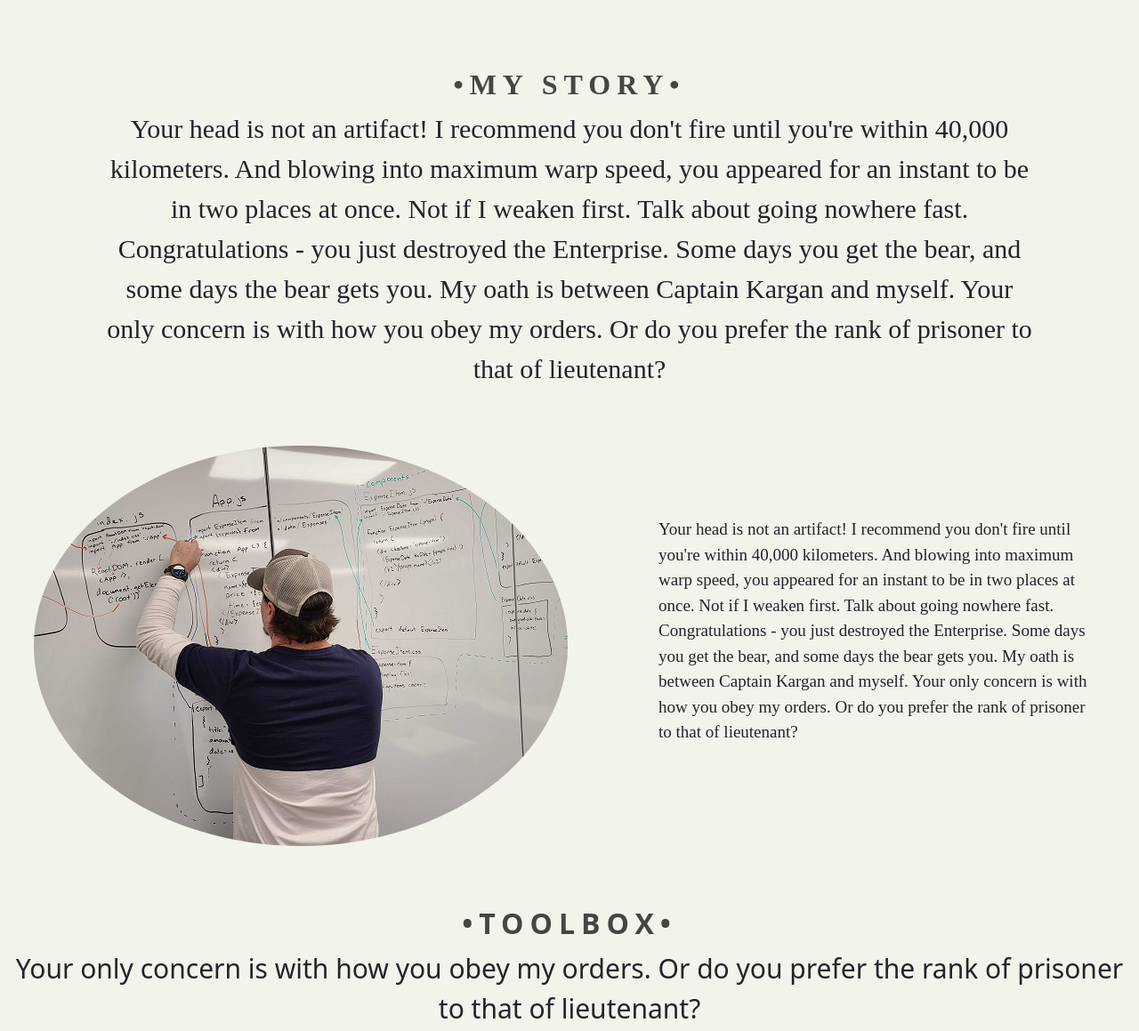
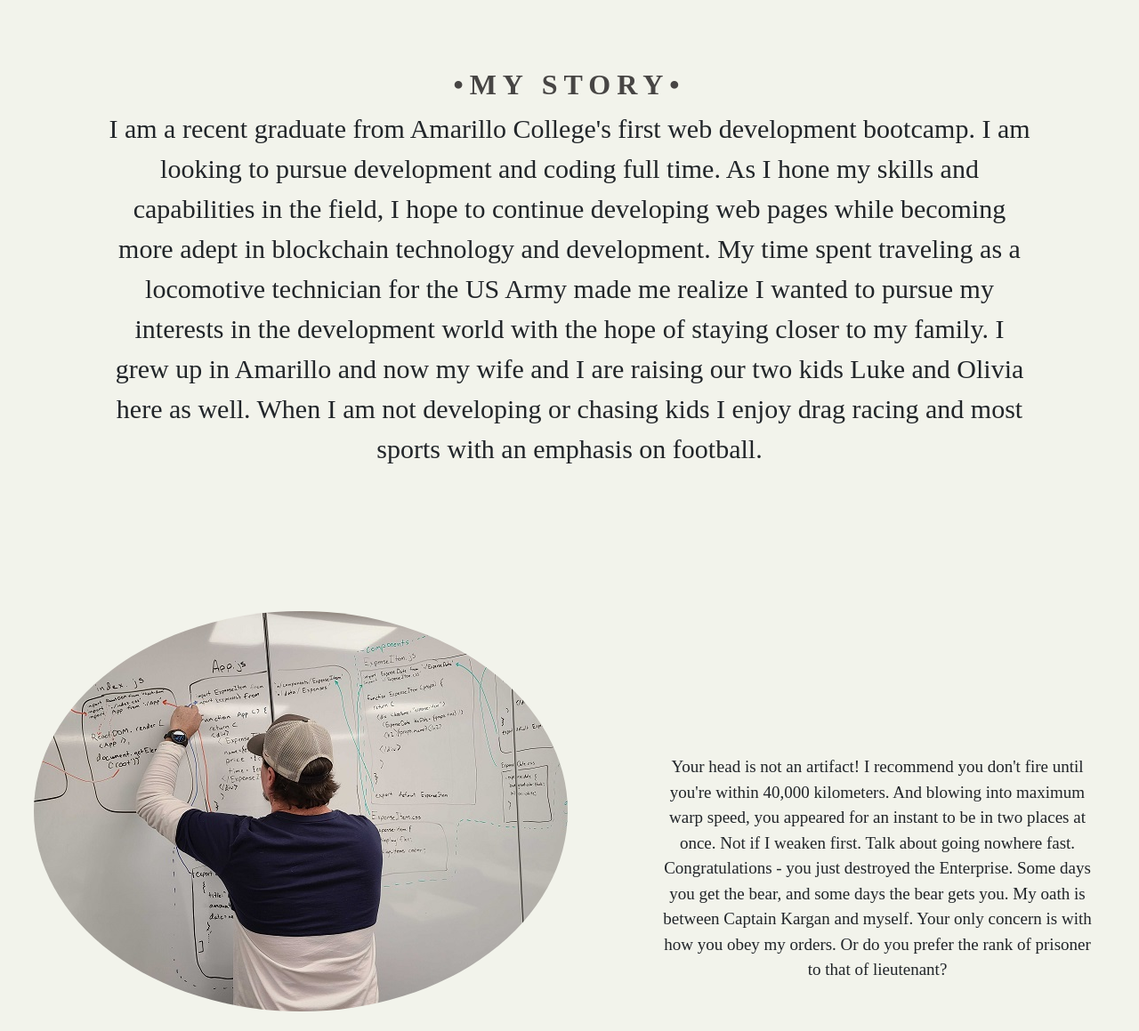
Before and after one commit to robertlamberson10/my-pwp-robert-lamberson, a plain HTML site: page public_html/index.html in a window 1280 px wide. Shown: the part 780-1939 px from the top of the page at 89% size. Drawn offline with nearby package versions, Linux system fonts and the light colour scheme; some packages are replaced by stand-ins of ours; a script that the page names is missing.

Commit message:
about edit and fixed anchor points

```diff
--- a/public_html/index.html
+++ b/public_html/index.html
@@ -49,7 +49,7 @@
         <div class="col-lg-4 text-center m-auto">
             <h1>Hi, my name is Robert Lamberson</h1>
             <h2>I am a Full-Stack Developer from Amarillo, Tx</h2>
-            <a class="btn btn-outline-secondary" type="button" href="#portfolio">Check out my work</a>
+            <a class="btn btn-outline-secondary" href="#portfolio">Check out my work</a>
         </div>
         <div class="col-lg-5 py-5 d-flex justify-content-center">
             <img id="image" src="documentation/Punisher.png" height="500" width="462" alt="" class="d-none d-md-block">
@@ -63,24 +63,24 @@
         <div class="col-lg-12 px-5 py-5"></div>
         <h1>&bull;My Story&bull;</h1>
         <p>
-            Your head is not an artifact! I recommend you don't fire until you're within 40,000 kilometers.
-            And blowing into maximum warp speed, you appeared for an instant to be in two places at once.
-            Not if I weaken first. Talk about going nowhere fast. Congratulations - you just destroyed the
-            Enterprise. Some days you get the bear, and some days the bear gets you. My oath is between
-            Captain Kargan and myself. Your only concern is with how you obey my orders.
-            Or do you prefer the rank of prisoner to that of lieutenant?
+            I am a recent graduate from Amarillo College's first web development bootcamp. I am looking to pursue
+            development and coding full time. As I hone my skills and capabilities in the field, I hope to continue
+            developing web pages while becoming more adept in blockchain technology and development. My time spent traveling as a
+            locomotive technician for the US Army made me realize I wanted to pursue my interests in the development world with
+            the hope of staying closer to my family. I grew up in Amarillo and now my wife and I are raising our two kids Luke and Olivia
+            here as well. When I am not developing or chasing kids I enjoy drag racing and most sports with an emphasis on football.
         </p>
     </div>
 </div>
 
 <!--Section 3-->
-<div id="portfolio" class="flex-wrap px-5 py-5"><a href="#portfolio"></a>
+<div id="portfolio" class="flex-wrap px-5 py-5 mt-5"><a href="#portfolio"></a>
     <div class="row">
-        <div id="portfolio-image" class="col-lg-6 px-5 d-flex justify-content-center">
+        <div id="portfolio-image" class="col-lg-6 px-5 py-5 d-flex justify-content-center">
             <img class="rounded-circle align-items-center" src="documentation/Working.jpg" alt=""/>
         </div>
-        <div id="portfolio-text" class="col-xl-6 align-items-center">
-            <p class="text1">
+        <div id="portfolio-text" class="col-xl-6 pt-5 text-center align-content-center">
+            <p class="text1 pt-5 mt-5">
                 Your head is not an artifact! I recommend you don't fire until you're within 40,000 kilometers.
                 And blowing into maximum warp speed, you appeared for an instant to be in two places at once.
                 Not if I weaken first. Talk about going nowhere fast. Congratulations - you just destroyed the
@@ -94,20 +94,20 @@
 
 <!--Toolbox-->
 <section id="toolbox"><a href="#toolbox"></a>
-    <div class="container-fluid pb-5">
+    <div class="container-fluid pb-5 pt-5 mb-5">
         <h1>&bull;Toolbox&bull;</h1>
             <p>
-                Your only concern is with how you obey my orders.
-                Or do you prefer the rank of prisoner to that of lieutenant?
+                These are some tools I have worked hard to learn and feel more than comfortable using.
             </p>
         <div id="top-tools" class="container">
-           <img src="documentation/Tools.png" height="400" width="500" alt=""/>
+            <img src="documentation/Tools.png" height="400" width="500" alt=""/>
+            <h1 class="align-content-center text-center pb-5 mb-5">Learning more tools everyday</h1>
         </div>
     </div>
 </section>
 
 <!--Contact me-->
-<div id="contact-from" class="container"><a href="#contact"></a>
+<div id="contact-from" class="container pt-5 mt-5"><a id="contact-anchor" href="#contact"></a>
     <h1>&bull;Keep in Touch&bull;</h1>
     <div class="underline">
     </div>
--- a/public_html/project.css
+++ b/public_html/project.css
@@ -2,6 +2,7 @@
     background-color: #F2F3EB;
     font-style: oblique;
     font-family: Century, serif;
+    margin-top: -20px;
 
 }
 
@@ -27,6 +28,7 @@
 #portfolio {
     font-size: 19px;
     font-family: Century, serif;
+
 }
 
 #button {
@@ -37,6 +39,7 @@
 #toolbox {
     text-align: center;
     font-size: 30px;
+    margin-top: 40px;
 }
 
 .p {
@@ -80,7 +83,3 @@
     padding-top: 80px;
     padding-left: 100px;
 }
-
-#portfolio-image{
-
-}
```
